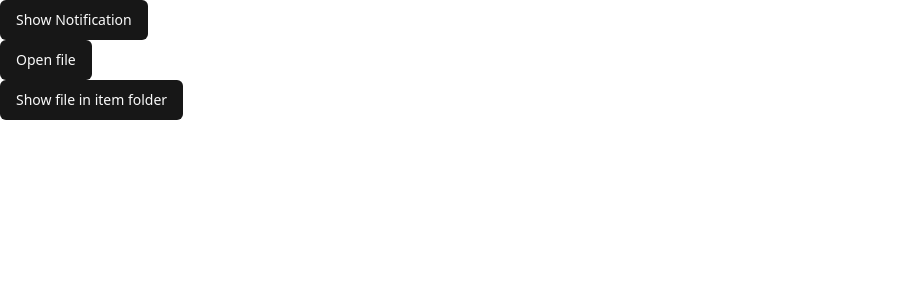
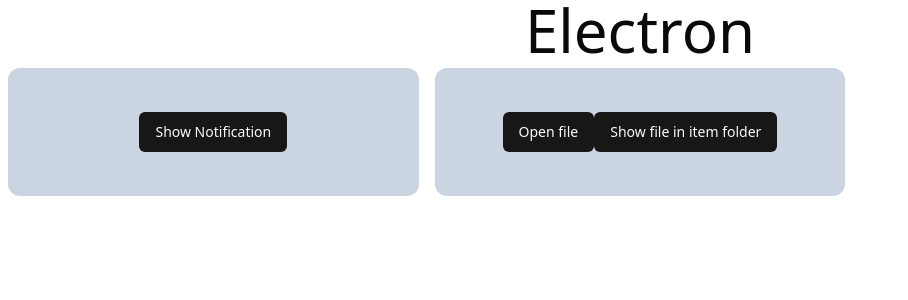
Before and after one commit to Lolek-Trolek/web3-2024-2025-projet-group5, a React (Vite) app in the folder frontend/: page / in a window 1280 px wide. Shown: the top 300 px of the page, without its empty margins (0-908 px from the left). Built offline with nearby package versions, Linux system fonts and the light colour scheme.

Commit message:
feat: adds temporary style to homepage

```diff
--- a/frontend/src/App.jsx
+++ b/frontend/src/App.jsx
@@ -12,8 +12,12 @@ function App() {
 
   return (
     <div>
+      <h1 className="w-full text-center text-6xl">Electron</h1>
+      <div className="grid grid-cols-3 gap-4 m-2">
+        <div className="flex justify-center items-center min-h-32 bg-slate-300 rounded-xl">
           <Button onClick={handleClick}>Show Notification</Button>
-      <div>
+        </div>
+        <div className="flex justify-center items-center min-h-32 bg-slate-300 rounded-xl">
           {filePaths.map((element) => (
             <p>{element}</p>
           ))}
@@ -21,6 +25,7 @@ function App() {
           <ItemFolder fullPath={filePaths[0]} />
         </div>
       </div>
+    </div>
   );
 }
 
```
Lines whose indentation alone changed are shown as unchanged.
